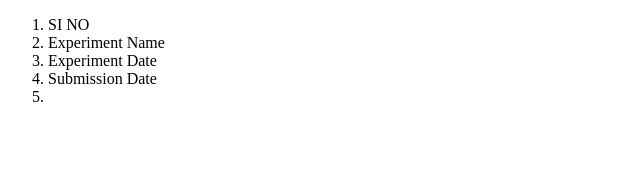
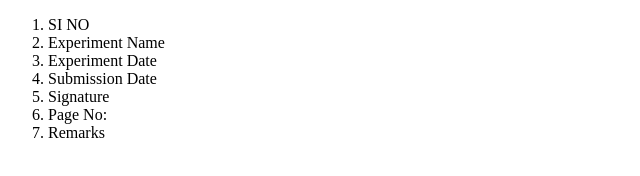
Before and after one commit to senprosanta/test1, a plain HTML site: page index.html in a window 1280 px wide. Shown: the whole page, without its empty margins (0-640 px from the left). Drawn offline with Linux system fonts and the light colour scheme.

Commit message:
Update index.html

```diff
--- a/index.html
+++ b/index.html
@@ -12,7 +12,9 @@
 <li>Experiment Name</li>
 <li>Experiment Date</li>
 <li>Submission Date</li>
-<li></li>
+<li>Signature</li>
+<li>Page No:</li>
+<li>Remarks</li>
 </ol>
 </body>
 </html>
```
